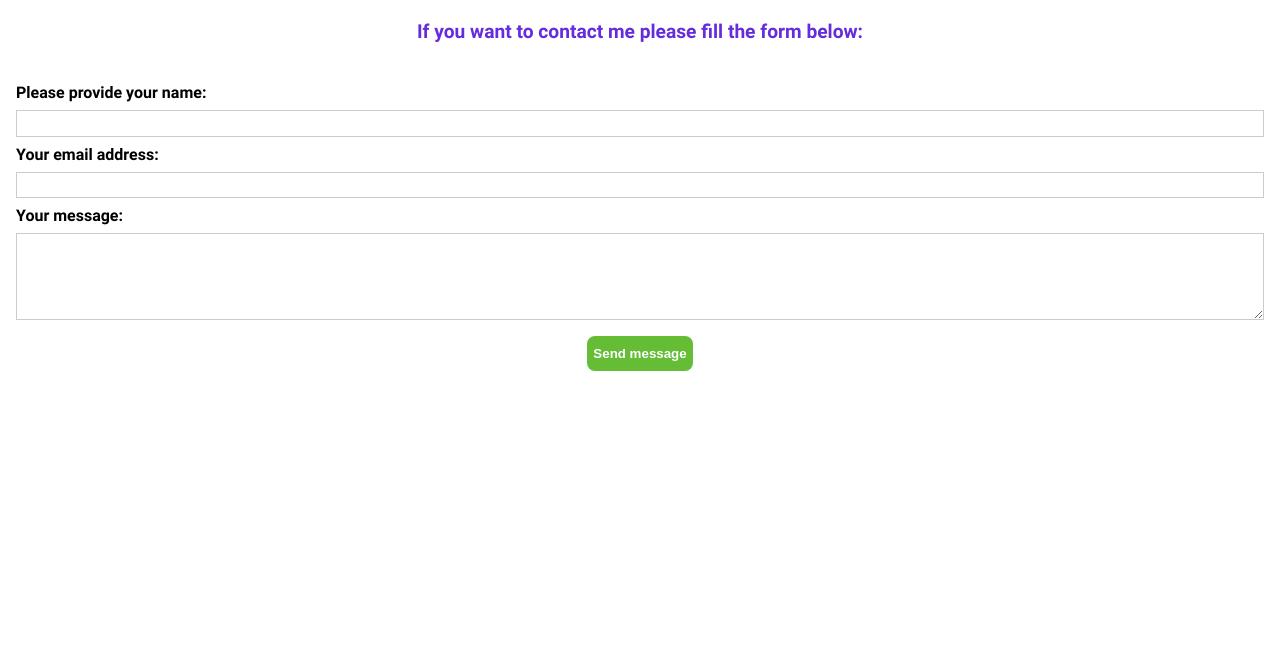
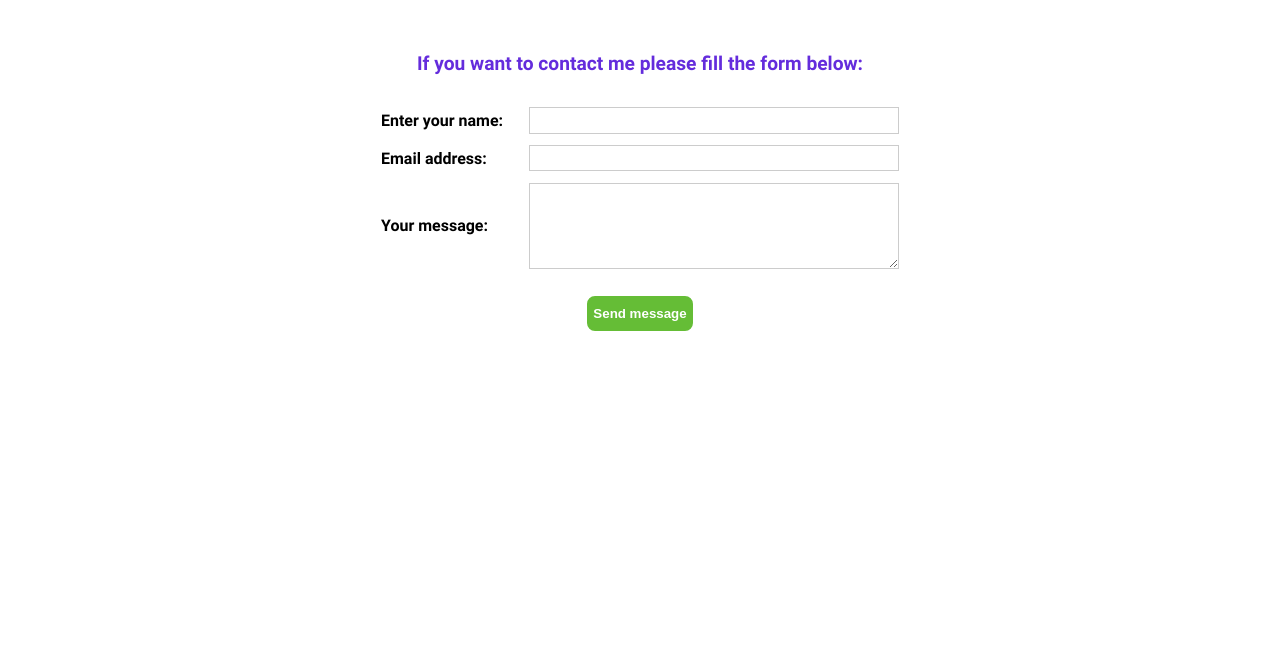
Before and after one commit to RZajacc/MarsRover_3.0, a website built with webpack: page public/contact.html in a window 1280 px wide. Shown: the part 65-737 px from the top of the page. Built offline with nearby package versions, Linux system fonts and the light colour scheme; some packages are replaced by stand-ins of ours.

Commit message:
added simple grid to contact form on contact page and one media query to it

```diff
--- a/public/contact.html
+++ b/public/contact.html
@@ -47,19 +47,21 @@
 
     <main>
       <!-- *-----------------CONTACT FORM---------------------------- -->
-      <h4 id="contact-form-title">
+      <section id="contact-section">
+        <h4 id="contact-form-header">
           If you want to contact me please fill the form below:
         </h4>
 
         <form id="contact-form">
-        <label for="name">Please provide your name:</label>
+          <label for="name">Enter your name:</label>
           <input type="text" id="name" name="from_name" required />
-        <label for="emailAdress">Your email address:</label>
+          <label for="emailAdress">Email address:</label>
           <input type="email" name="user_mail" id="email-adress" required />
           <label for="message">Your message:</label>
           <textarea rows="5" id="message" name="message" required></textarea>
           <button type="submit">Send message</button>
         </form>
+      </section>
     </main>
 
     <footer class="footer">
--- a/src/styles/contact.css
+++ b/src/styles/contact.css
@@ -1,9 +1,9 @@
-/* main {
-    padding-top: 1rem;
-} */
-
+#contact-section {
+    max-width: 550px;
+    margin: 2rem auto;
+}
 /* Title over the form */
-#contact-form-title {
+#contact-form-header {
     text-align: center;
     color: #642cdc;
     font-size: 1.2rem;
@@ -14,14 +14,16 @@
 /* FORM ELEMENTS */
 #contact-form {
     padding: 1rem;
+    display: grid;
+    row-gap: 0.7rem;
 }
 
 #contact-form input,
 #contact-form label,
 #contact-form textarea{
     display: block;
+    width: 480px;
     width: 100%;
-    margin-top: 0.5rem;
 }
 
 #contact-form label {
@@ -51,3 +53,14 @@
     font-weight: bold;
     color: white;
 }
+
+@media (min-width: 480px) {
+    #contact-form {
+        grid-template-columns: 1.2fr 3fr;
+        align-items: center;
+    }
+
+    #contact-form button {
+        grid-column: span 2;
+    }
+}
```
Lines whose indentation alone changed are shown as unchanged.
